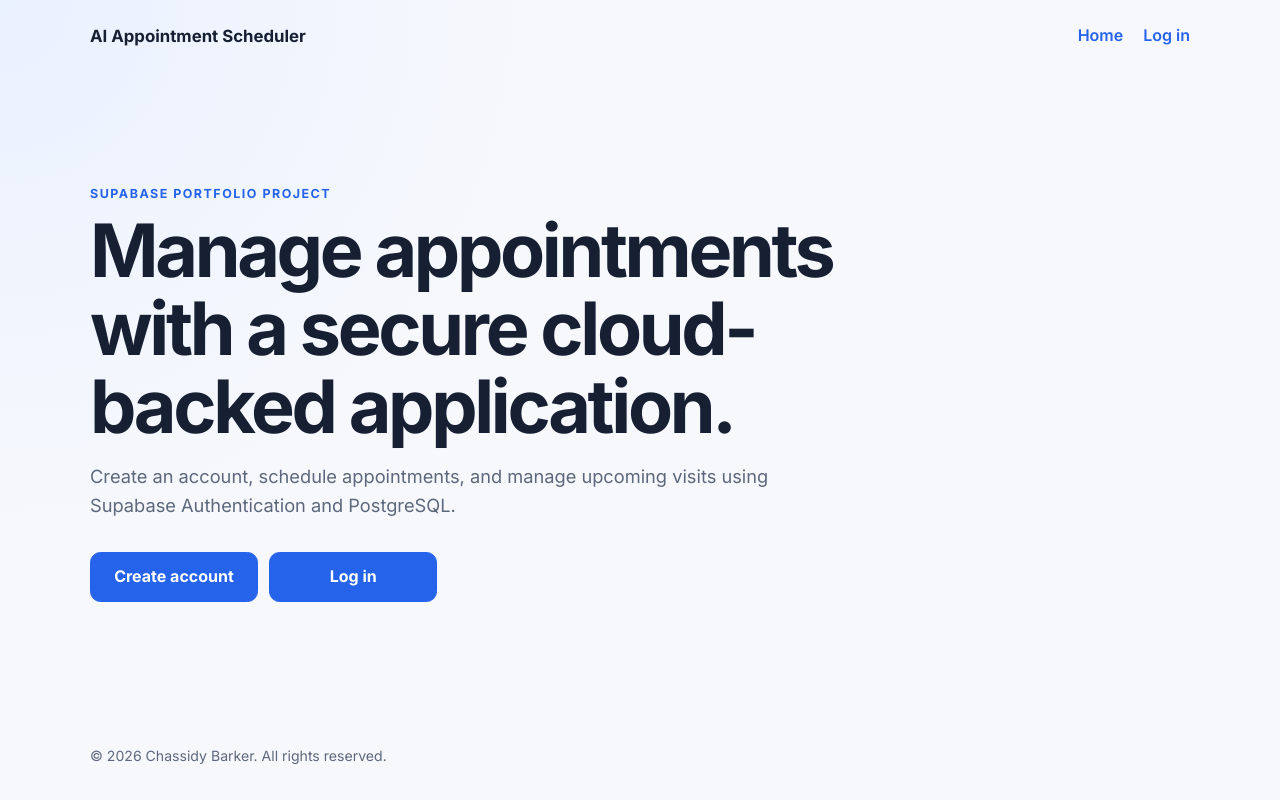
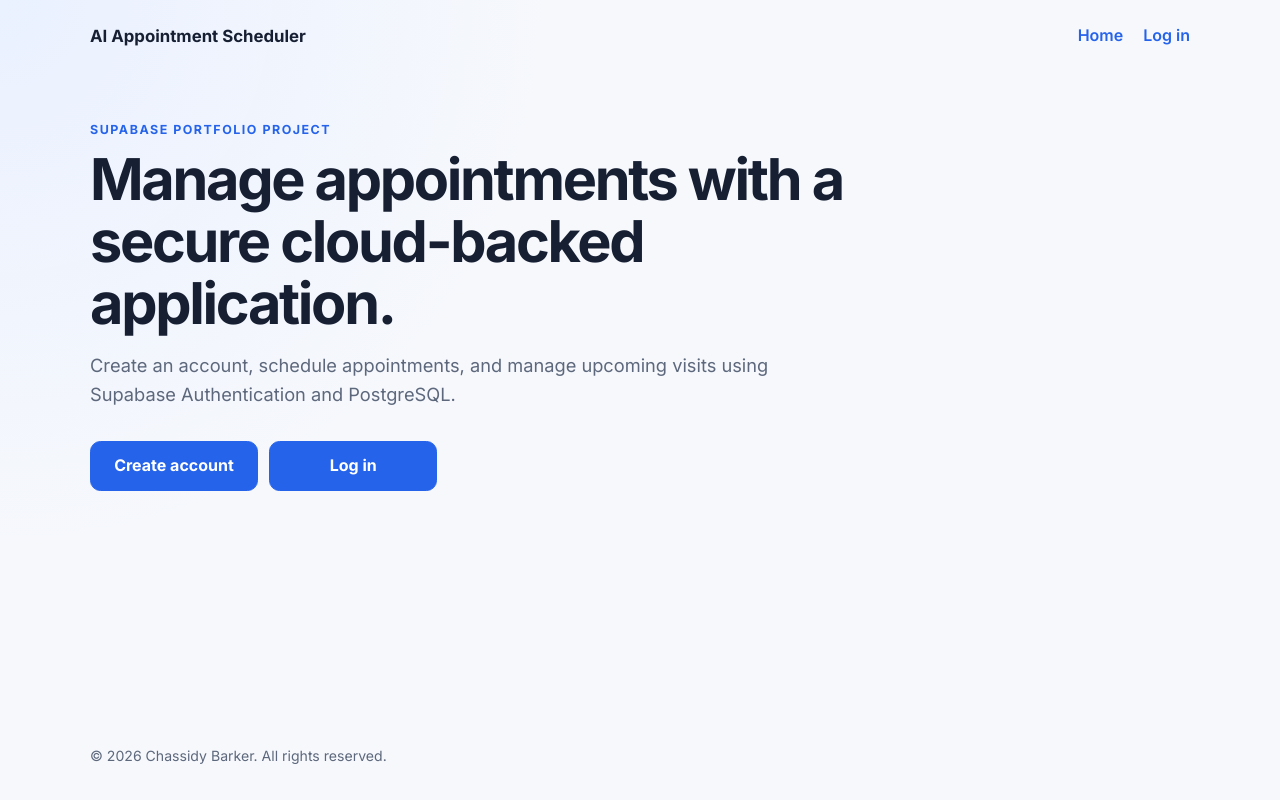
Before and after one commit to chassbarker/ai-appointment-scheduler, a plain HTML site: page index.html in a window 1280 px wide. Drawn offline with Linux system fonts and the light colour scheme.

Commit message:
Keep homepage actions visible above the fold
- Reduce oversized hero heading
- Tighten homepage vertical spacing
- Position hero content near the top
- Improve layout on short and zoomed browser windows
- Keep account actions visible when the page opens

```diff
--- a/css/style.css
+++ b/css/style.css
@@ -35,11 +35,11 @@ a { color: inherit; }
 .nav a:hover, .link-button:hover { text-decoration: underline; }
 .nav a:focus-visible, .link-button:focus-visible, .btn:focus-visible, input:focus-visible, textarea:focus-visible { outline: 3px solid rgba(37, 99, 235, .3); outline-offset: 2px; }
 
-.hero { flex: 1; display: grid; align-items: center; padding-block: 5rem; }
+.hero { flex: 1; display: grid; align-items: start; padding-block: clamp(2rem, 6vh, 4rem); }
 .hero-content { max-width: 760px; }
 .eyebrow { margin: 0 0 .5rem; color: var(--primary); font-size: .78rem; font-weight: 700; letter-spacing: .12em; text-transform: uppercase; }
 h1, h2, h3, p { margin-top: 0; }
-h1 { max-width: 900px; margin-bottom: 1rem; font-size: clamp(2.3rem, 7vw, 4.6rem); line-height: 1.06; letter-spacing: -.045em; }
+h1 { max-width: 900px; margin-bottom: 1rem; font-size: clamp(2.15rem, 5vw, 3.6rem); line-height: 1.08; letter-spacing: -.04em; }
 .hero-content > p:not(.eyebrow) { max-width: 680px; margin-bottom: 2rem; color: var(--muted); font-size: 1.14rem; }
 .footer { margin-top: auto; padding-block: 2rem; color: var(--muted); font-size: .88rem; }
 .footer p { margin: 0; }
@@ -102,3 +102,8 @@ textarea { resize: vertical; }
     .field-wide { grid-column: auto; }
     .appointment-item { flex-direction: column; }
 }
+
+@media (max-height: 750px) {
+    .hero { padding-block: 1.5rem; }
+    .hero-content > p:not(.eyebrow) { margin-bottom: 1.25rem; }
+}
```
